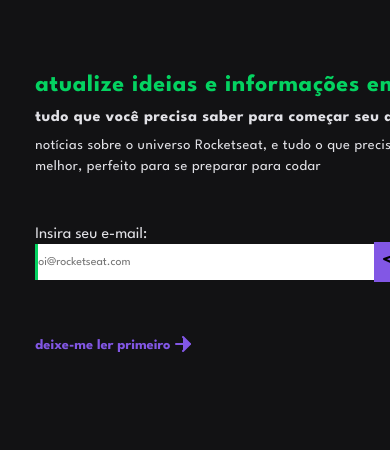
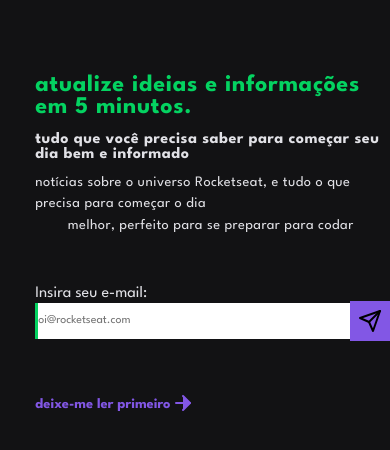
Before and after one commit to dimasdevspro/rocketnews, a plain HTML site: page index.html in a window 390 px wide. Shown: the part 168-618 px from the top of the page. Drawn offline with Linux system fonts and the light colour scheme.

Commit message:
Adjusted media queries of text

```diff
--- a/styles.css
+++ b/styles.css
@@ -118,6 +118,14 @@ outline: none;
     }
 
     .form input {
-        width: 28em;
+        width: 80vw;
+    }
+
+    .introduction {
+    display: flex;
+    flex-direction: column;
+    width: 90vw;
+    align-items: center;
+    justify-content: center;
     }
 }
```
